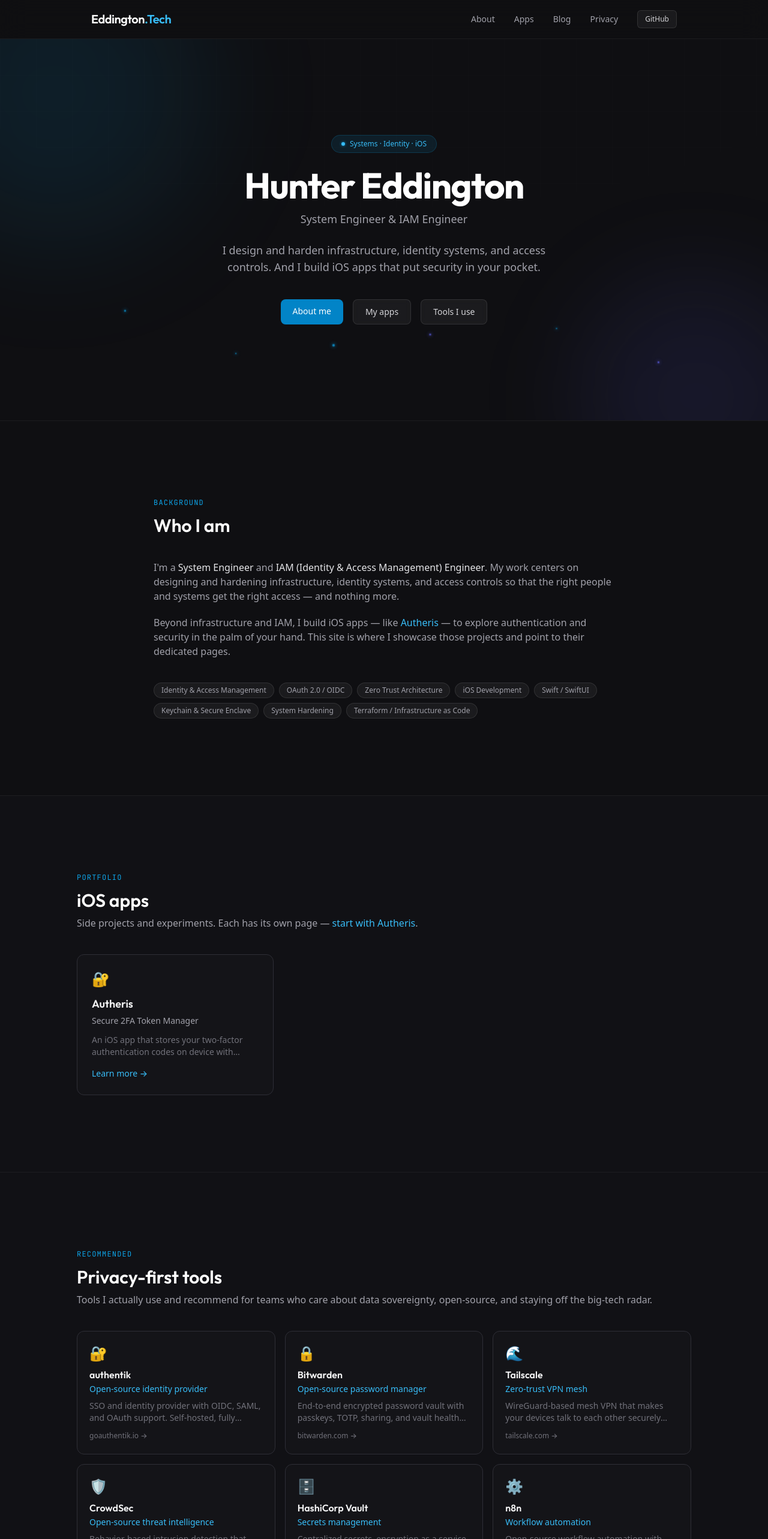
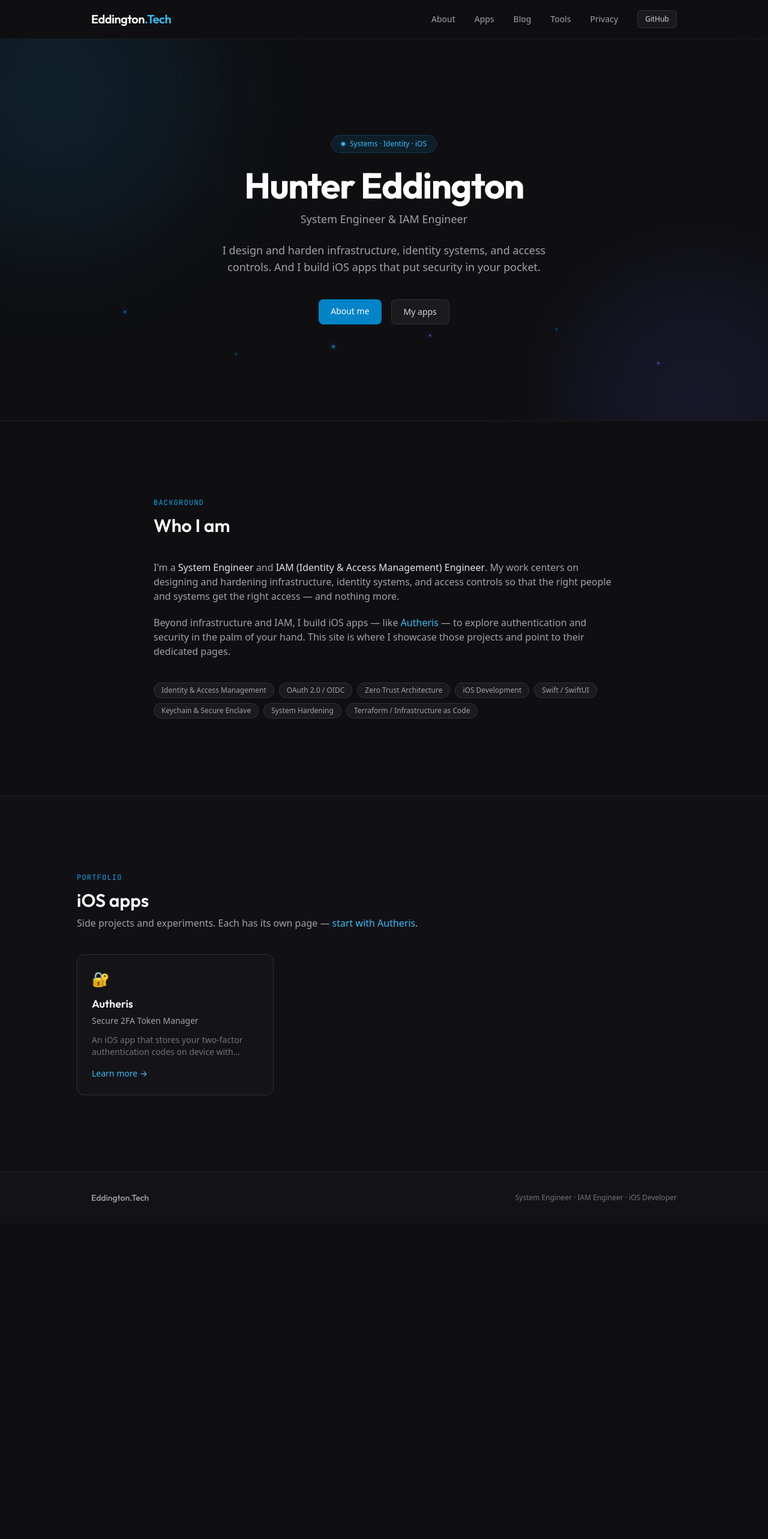
Before and after one commit to Nerdykidtech/Eddington_Tech, a Next.js app: page / in a window 1280 px wide. Shown: the top 2566 px of the page at 60% size. After the commit the page ends 2039 px from the top, so only its background shows below. Built offline with nearby package versions, Linux system fonts and the light colour scheme.

Commit message:
Move tools to dedicated /tools page with nav link

```diff
--- a/app/page.tsx
+++ b/app/page.tsx
@@ -1,8 +1,6 @@
 import Link from "next/link";
 import { AppCard } from "@/components/AppCard";
-import { ToolCard } from "@/components/ToolCard";
 import { apps } from "@/lib/apps";
-import { tools } from "@/lib/tools";
 
 export default function HomePage() {
   return (
@@ -53,12 +51,6 @@
               className="rounded-lg border border-white/10 bg-white/5 px-5 py-2.5 text-sm font-medium text-zinc-300 backdrop-blur-sm transition-all hover:border-white/20 hover:bg-white/10"
             >
               My apps
-            </a>
-            <a
-              href="#tools"
-              className="rounded-lg border border-white/10 bg-white/5 px-5 py-2.5 text-sm font-medium text-zinc-300 backdrop-blur-sm transition-all hover:border-white/20 hover:bg-white/10"
-            >
-              Tools I use
             </a>
           </div>
         </div>
@@ -126,26 +118,6 @@
           </div>
         </div>
       </section>
-
-      {/* Tools */}
-      <section id="tools" className="scroll-mt-20 border-t border-white/5 bg-surface-800/30 px-6 py-20 sm:py-32">
-        <div className="mx-auto max-w-5xl">
-          <div className="mb-8 sm:mb-10">
-            <p className="text-xs font-mono uppercase tracking-widest text-brand-500 mb-3">Recommended</p>
-            <h2 className="font-display text-2xl sm:text-3xl font-semibold text-white">
-              Privacy-first tools
-            </h2>
-            <p className="mt-2 text-zinc-400 text-sm sm:text-base">
-              Tools I actually use and recommend for teams who care about data sovereignty, open-source, and staying off the big-tech radar.
-            </p>
-          </div>
-          <div className="mt-8 sm:mt-10 grid gap-4 sm:grid-cols-2 lg:grid-cols-3">
-            {tools.map((tool) => (
-              <ToolCard key={tool.id} tool={tool} />
-            ))}
-          </div>
-        </div>
-      </section>
     </>
   );
 }
--- /dev/null
+++ b/app/tools/page.tsx
@@ -0,0 +1,25 @@
+import { ToolCard } from "@/components/ToolCard";
+import { tools } from "@/lib/tools";
+
+export default function ToolsPage() {
+  return (
+    <div className="px-6 py-20 sm:py-32">
+      <div className="mx-auto max-w-5xl">
+        <div className="mb-8 sm:mb-12">
+          <p className="text-xs font-mono uppercase tracking-widest text-brand-500 mb-3">Recommended</p>
+          <h1 className="font-display text-3xl sm:text-4xl font-semibold text-white">
+            Privacy-first tools
+          </h1>
+          <p className="mt-3 text-zinc-400 text-base sm:text-lg max-w-2xl">
+            Tools I actually use and recommend for teams who care about data sovereignty, open-source, and staying off the big-tech radar.
+          </p>
+        </div>
+        <div className="grid gap-4 sm:grid-cols-2 lg:grid-cols-3">
+          {tools.map((tool) => (
+            <ToolCard key={tool.id} tool={tool} />
+          ))}
+        </div>
+      </div>
+    </div>
+  );
+}
--- a/components/Header.tsx
+++ b/components/Header.tsx
@@ -27,6 +27,9 @@
           </Link>
           <Link href="/blog" className="hover:text-white transition-colors">
             Blog
+          </Link>
+          <Link href="/tools" className="hover:text-white transition-colors">
+            Tools
           </Link>
           <Link href="/privacy" className="hover:text-white transition-colors">
             Privacy
@@ -85,6 +88,13 @@
               Blog
             </Link>
             <Link
+              href="/tools"
+              className="hover:text-white transition-colors"
+              onClick={() => setOpen(false)}
+            >
+              Tools
+            </Link>
+            <Link
               href="/privacy"
               className="hover:text-white transition-colors"
               onClick={() => setOpen(false)}
```
